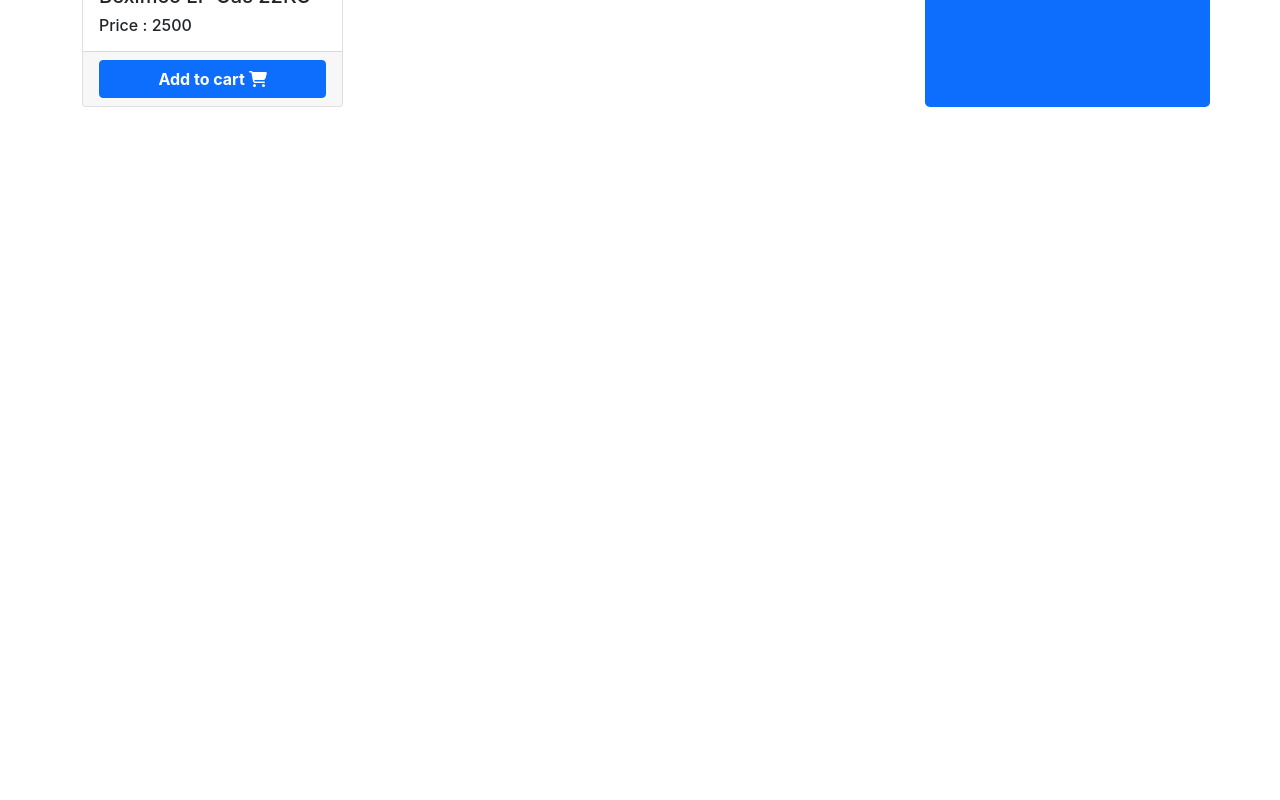
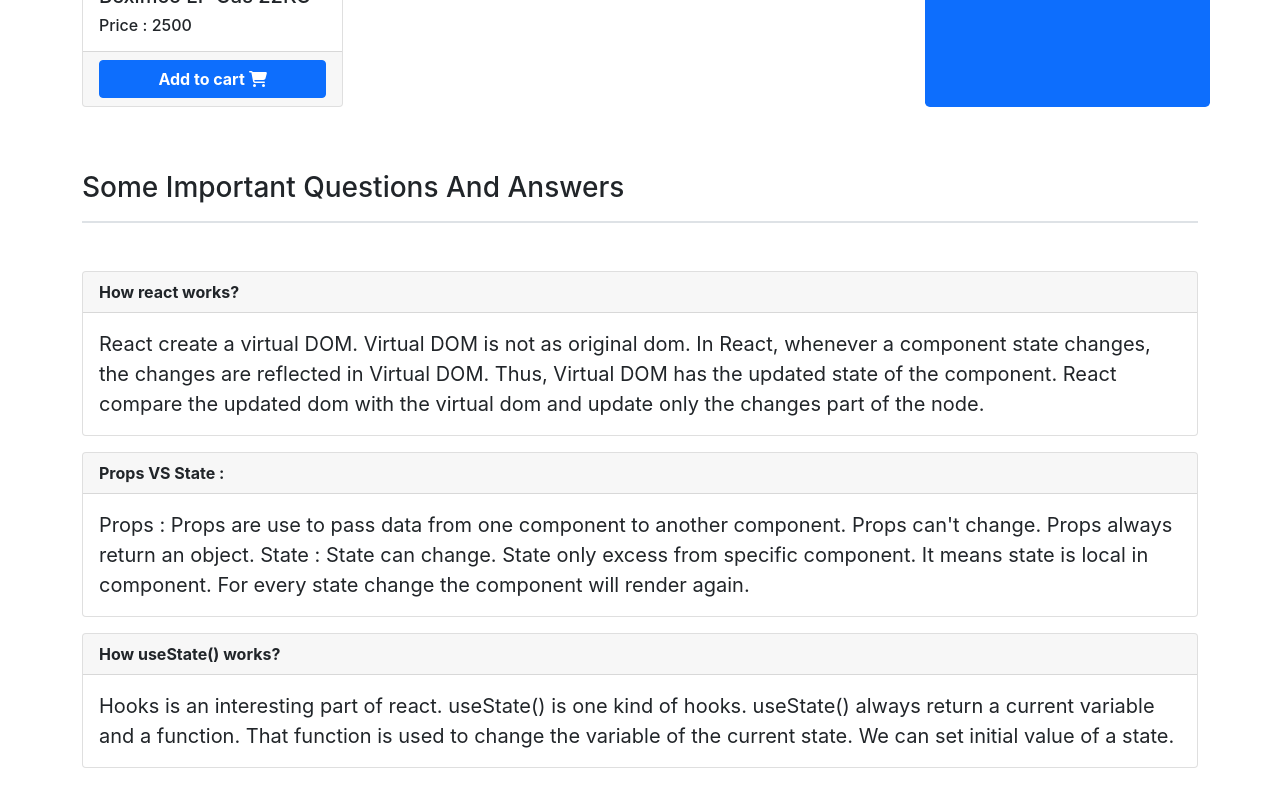
Before and after one commit to Rafat-Web-Developer/hello-gas, a React (Create React App) app: page / in a window 1280 px wide. Shown: the part 1531-2331 px from the top of the page. Before the commit the page ends 1686 px from the top, so only its background shows below. Built offline with nearby package versions, Linux system fonts and the light colour scheme.

Commit message:
Add QA section

```diff
--- /dev/null
+++ b/public/qaData.json
@@ -0,0 +1,17 @@
+[
+    {
+        "id": 1,
+        "question": "How react works?",
+        "ans": "React create a virtual DOM. Virtual DOM is not as original dom. In React, whenever a component state changes, the changes are reflected in Virtual DOM. Thus, Virtual DOM has the updated state of the component. React compare the updated dom with the virtual dom and update only the changes part of the node."
+    },
+    {
+        "id": 2,
+        "question": "Props VS State : ",
+        "ans": "Props : Props are use to pass data from one component to another component. Props can't change. Props always return an object. State : State can change. State only excess from specific component. It means state is local in component. For every state change the component will render again."
+    },
+    {
+        "id": 3,
+        "question": "How useState() works?",
+        "ans": "Hooks is an interesting part of react. useState() is one kind of hooks. useState() always return a current variable and a function. That function is used to change the variable of the current state. We can set initial value of a state."
+    }
+]
--- a/src/App.js
+++ b/src/App.js
@@ -1,5 +1,6 @@
 import './App.css';
 import Header from './components/Header/Header';
+import QuestionAndAns from './components/QuestionAndAns/QuestionAndAns';
 import Shop from './components/Shop/Shop';
 
 function App() {
@@ -7,6 +8,7 @@ function App() {
     <div className='container'>
       <Header></Header>
       <Shop></Shop>
+      <QuestionAndAns></QuestionAndAns>
     </div>
   );
 }
--- /dev/null
+++ b/src/components/QuestionAndAns/QuestionAndAns.js
@@ -0,0 +1,26 @@
+import React, { useEffect, useState } from 'react';
+import SingleQA from '../SingleQA/SingleQA';
+
+const QuestionAndAns = () => {
+
+    const [questionsAndAnswers, setQuestionsAndAnswers] = useState([]);
+
+    useEffect(() => {
+        fetch('qaData.json')
+            .then(res => res.json())
+            .then(data => setQuestionsAndAnswers(data));
+    }, []);
+
+    return (
+        <div className='py-3'>
+            <h3 className='mb-5 pb-3 border border-2 border-end-0 border-start-0 border-top-0'>Some Important Questions And Answers</h3>
+            <div>
+                {
+                    questionsAndAnswers.map(quesAndAns => <SingleQA key={quesAndAns.id} questionAndAnswer={quesAndAns}></SingleQA>)
+                }
+            </div>
+        </div>
+    );
+};
+
+export default QuestionAndAns;
--- /dev/null
+++ b/src/components/SingleQA/SingleQA.js
@@ -0,0 +1,18 @@
+import React from 'react';
+
+const SingleQA = ({questionAndAnswer}) => {
+    return (
+        <div class="card my-3">
+            <div class="card-header fw-bold">
+                {questionAndAnswer.question}
+            </div>
+            <div class="card-body">
+                <blockquote class="blockquote mb-0">
+                <p>{questionAndAnswer.ans}</p>
+                </blockquote>
+            </div>
+        </div>
+    );
+};
+
+export default SingleQA;
```
